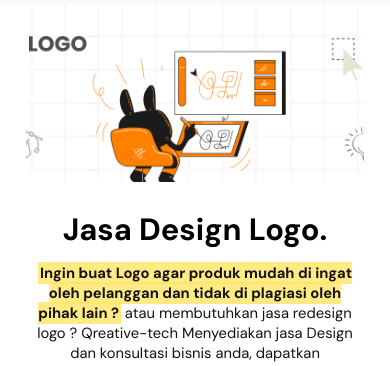
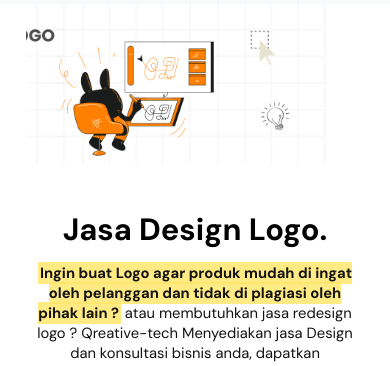
Before and after one commit to weatherar/Web-Jasa-Design-Logo, a plain HTML site: page index.html in a window 390 px wide. Shown: the part 58-424 px from the top of the page. Drawn offline with nearby package versions, Linux system fonts and the light colour scheme.

Commit message:
modifikasi banner jadi lebih agak kecil dikit

```diff
--- a/css/style.css
+++ b/css/style.css
@@ -809,7 +809,7 @@ footer .container-footer {
 		height: 180px;
 	}
 	.banner .bagian_1 .gambar-utama img {
-		width: 150%;
+		width: 120%;
 
 		left: -30%;
 	}
```
